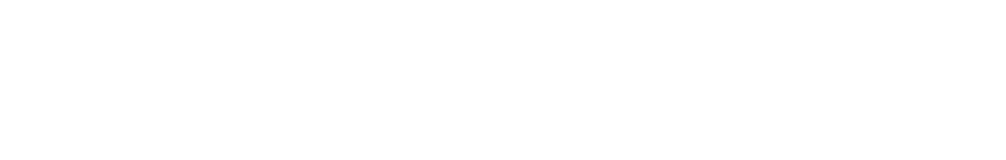
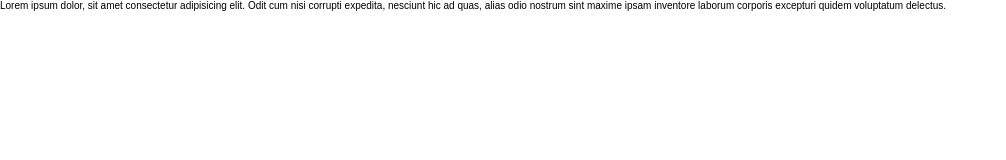
Before and after one commit to MelJuarez/EvalucionP, a plain HTML site: page index.html in a window 1280 px wide. Shown: the whole page, without its empty margins (0-1006 px from the left). Drawn offline with Linux system fonts and the light colour scheme.

Commit message:
modificando body

```diff
--- a/index.html
+++ b/index.html
@@ -10,7 +10,7 @@
 <body>
 
     <header></header>
-    <main></main>
+    <main>Lorem ipsum dolor, sit amet consectetur adipisicing elit. Odit cum nisi corrupti expedita, nesciunt hic ad quas, alias odio nostrum sint maxime ipsam inventore laborum corporis excepturi quidem voluptatum delectus.</main>
     <footer></footer>
 
     <script src="./js/main.js"></script>
```
